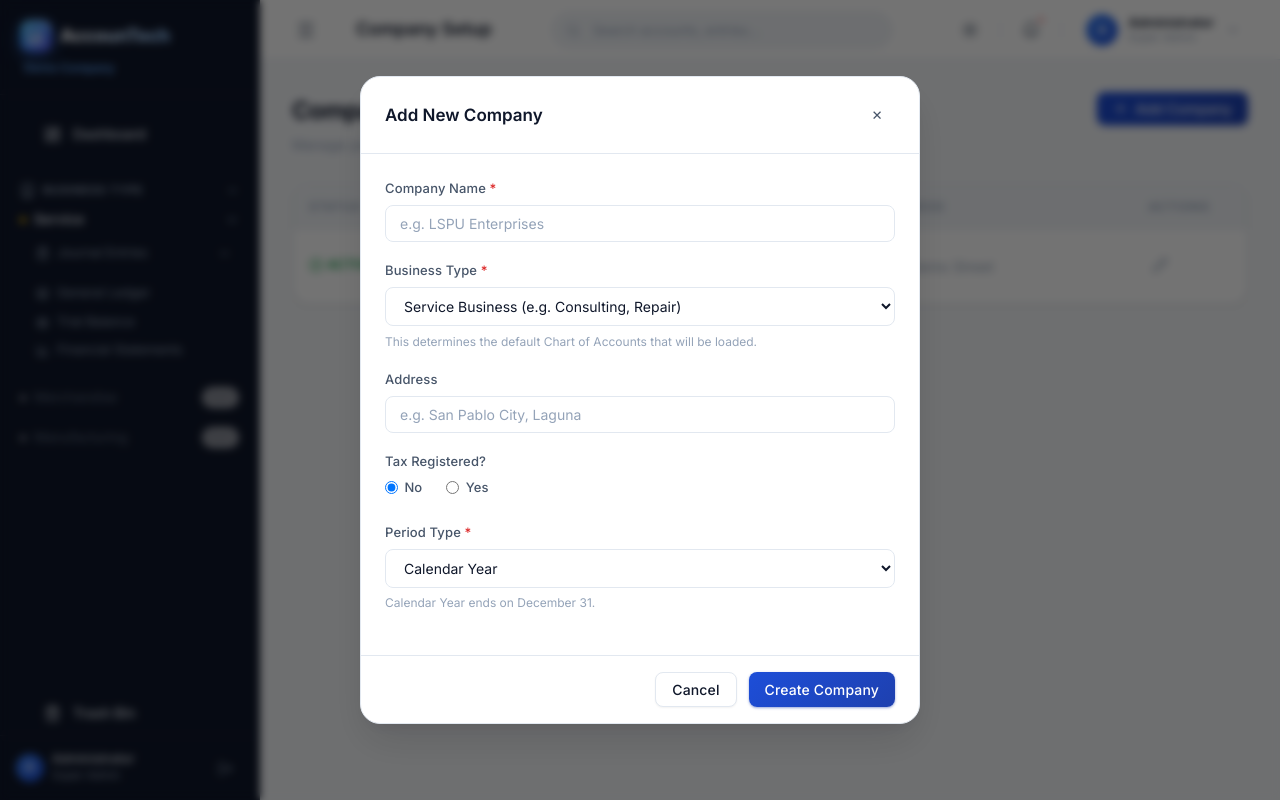
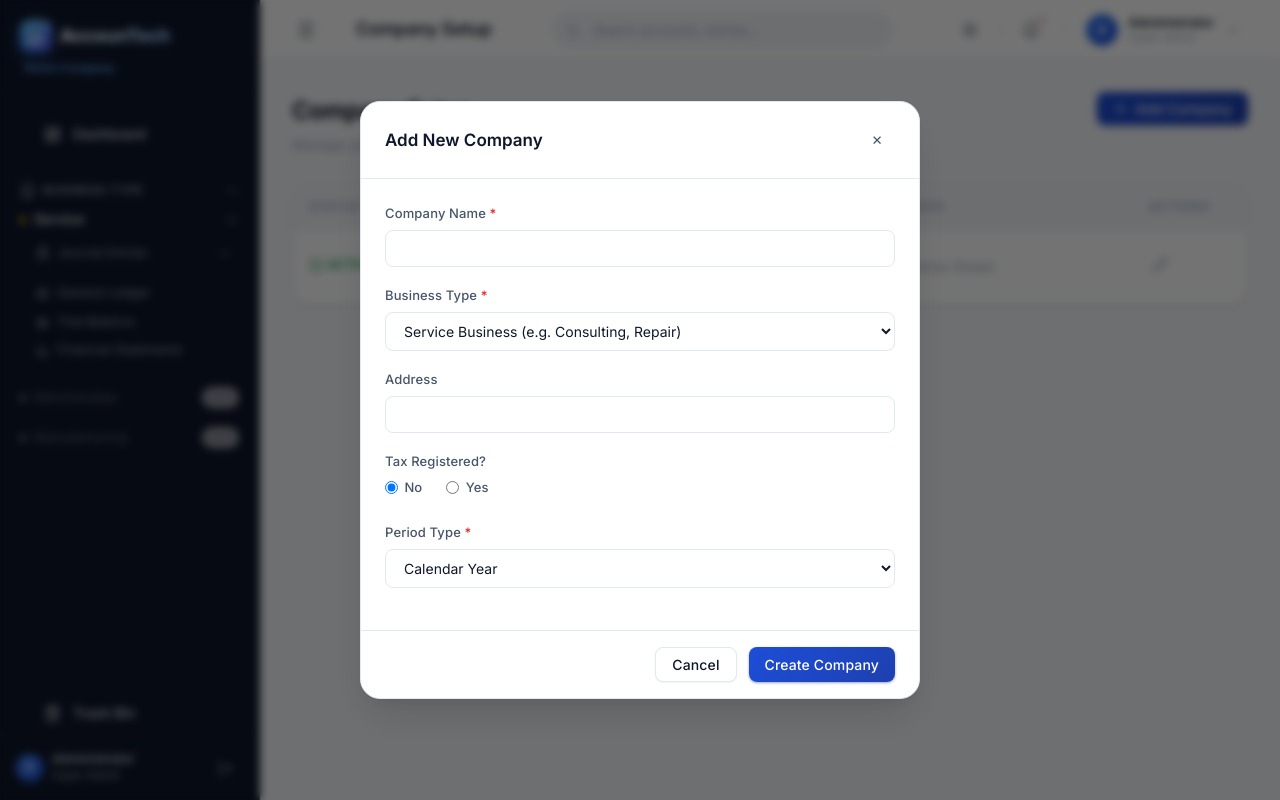
Before and after one commit to keiio04/AIS, a PHP site: page /pages/company_setup.php in a window 1280 px wide, after a click on "Add Company". Run offline with PHP 8.4, Linux system fonts and the light colour scheme; a user stored in the database is signed in; data comes from the database, SQL or seed files in the repository.

Commit message:
clean: remove all placeholder and hint texts from all journal pages

```diff
--- a/pages/cash_disbursements_journal.php
+++ b/pages/cash_disbursements_journal.php
@@ -234,8 +234,8 @@ require_once '../includes/header.php';
                         <input type="date" name="date" class="form-control" value="<?= date('Y-m-d') ?>" required>
                     </div>
                     <div class="form-group">
-                        <label class="form-label">Ref No. <span style="font-size: 0.75rem; font-weight: normal;">(Auto if blank)</span></label>
-                        <input type="text" name="reference_no" class="form-control" placeholder="e.g. JV-001">
+                        <label class="form-label">Ref No.</label>
+                        <input type="text" name="reference_no" class="form-control">
                     </div>
                 </div>
 
--- a/pages/cash_receipts_journal.php
+++ b/pages/cash_receipts_journal.php
@@ -234,8 +234,8 @@ require_once '../includes/header.php';
                         <input type="date" name="date" class="form-control" value="<?= date('Y-m-d') ?>" required>
                     </div>
                     <div class="form-group">
-                        <label class="form-label">Ref No. <span style="font-size: 0.75rem; font-weight: normal;">(Auto if blank)</span></label>
-                        <input type="text" name="reference_no" class="form-control" placeholder="e.g. JV-001">
+                        <label class="form-label">Ref No.</label>
+                        <input type="text" name="reference_no" class="form-control">
                     </div>
                 </div>
 
--- a/pages/company_setup.php
+++ b/pages/company_setup.php
@@ -331,7 +331,7 @@ require_once '../includes/header.php';
       <div class="modal-body">
         <div class="form-group">
           <label class="form-label">Company Name <span class="required">*</span></label>
-          <input type="text" name="name" class="form-input" placeholder="e.g. LSPU Enterprises" required>
+          <input type="text" name="name" class="form-input" required>
         </div>
         <div class="form-group">
           <label class="form-label">Business Type <span class="required">*</span></label>
@@ -340,11 +340,11 @@ require_once '../includes/header.php';
             <option value="Merchandising">Merchandising Business (Buy and Sell)</option>
             <option value="Manufacturing">Manufacturing Business (Raw Materials → Products)</option>
           </select>
-          <p class="form-hint" id="btypeHint">This determines the default Chart of Accounts that will be loaded.</p>
+
         </div>
         <div class="form-group">
           <label class="form-label">Address</label>
-          <input type="text" name="address" class="form-input" placeholder="e.g. San Pablo City, Laguna">
+          <input type="text" name="address" class="form-input">
         </div>
         <div class="form-group">
           <label class="form-label">Tax Registered?</label>
@@ -367,7 +367,7 @@ require_once '../includes/header.php';
               <input type="radio" name="tax_type" value="Percentage Tax" id="addTaxPCT" style="width: auto;"> Percentage Tax (3%)
             </label>
           </div>
-          <p class="form-hint" style="margin-top: 0.5rem;">⚠️ Kung <strong>VAT</strong> ang pipiliin, ito ay magiging <strong>global rule</strong> — lahat ng entries at transaksyon ng company na ito ay VAT-registered.</p>
+
         </div>
         <div class="form-group">
           <label class="form-label">Period Type <span class="required">*</span></label>
@@ -375,7 +375,7 @@ require_once '../includes/header.php';
             <option value="Calendar">Calendar Year</option>
             <option value="Fiscal">Fiscal Year</option>
           </select>
-          <p class="form-hint">Calendar Year ends on December 31.</p>
+
         </div>
         <div class="form-group hidden" id="addFiscalFields">
           <label class="form-label">Fiscal Year Start <span class="required">*</span></label>
@@ -448,7 +448,7 @@ require_once '../includes/header.php';
               <input type="radio" name="tax_type" value="Percentage Tax" id="editTaxPCT" style="width: auto;"> Percentage Tax (3%)
             </label>
           </div>
-          <p class="form-hint" style="margin-top: 0.5rem;">⚠️ Kung <strong>VAT</strong> ang pipiliin, ito ay magiging <strong>global rule</strong> — lahat ng entries at transaksyon ng company na ito ay VAT-registered.</p>
+
         </div>
         <div class="form-group">
           <label class="form-label">Period Type <span class="required">*</span></label>
--- a/pages/purchases_journal.php
+++ b/pages/purchases_journal.php
@@ -234,8 +234,8 @@ require_once '../includes/header.php';
                         <input type="date" name="date" class="form-control" value="<?= date('Y-m-d') ?>" required>
                     </div>
                     <div class="form-group">
-                        <label class="form-label">Ref No. <span style="font-size: 0.75rem; font-weight: normal;">(Auto if blank)</span></label>
-                        <input type="text" name="reference_no" class="form-control" placeholder="e.g. JV-001">
+                        <label class="form-label">Ref No.</label>
+                        <input type="text" name="reference_no" class="form-control">
                     </div>
                 </div>
 
--- a/pages/sales_journal.php
+++ b/pages/sales_journal.php
@@ -234,8 +234,8 @@ require_once '../includes/header.php';
                         <input type="date" name="date" class="form-control" value="<?= date('Y-m-d') ?>" required>
                     </div>
                     <div class="form-group">
-                        <label class="form-label">Ref No. <span style="font-size: 0.75rem; font-weight: normal;">(Auto if blank)</span></label>
-                        <input type="text" name="reference_no" class="form-control" placeholder="e.g. JV-001">
+                        <label class="form-label">Ref No.</label>
+                        <input type="text" name="reference_no" class="form-control">
                     </div>
                 </div>
 
```
Also changed, not shown: pages/journal_entries.php (+7 -9 lines).
